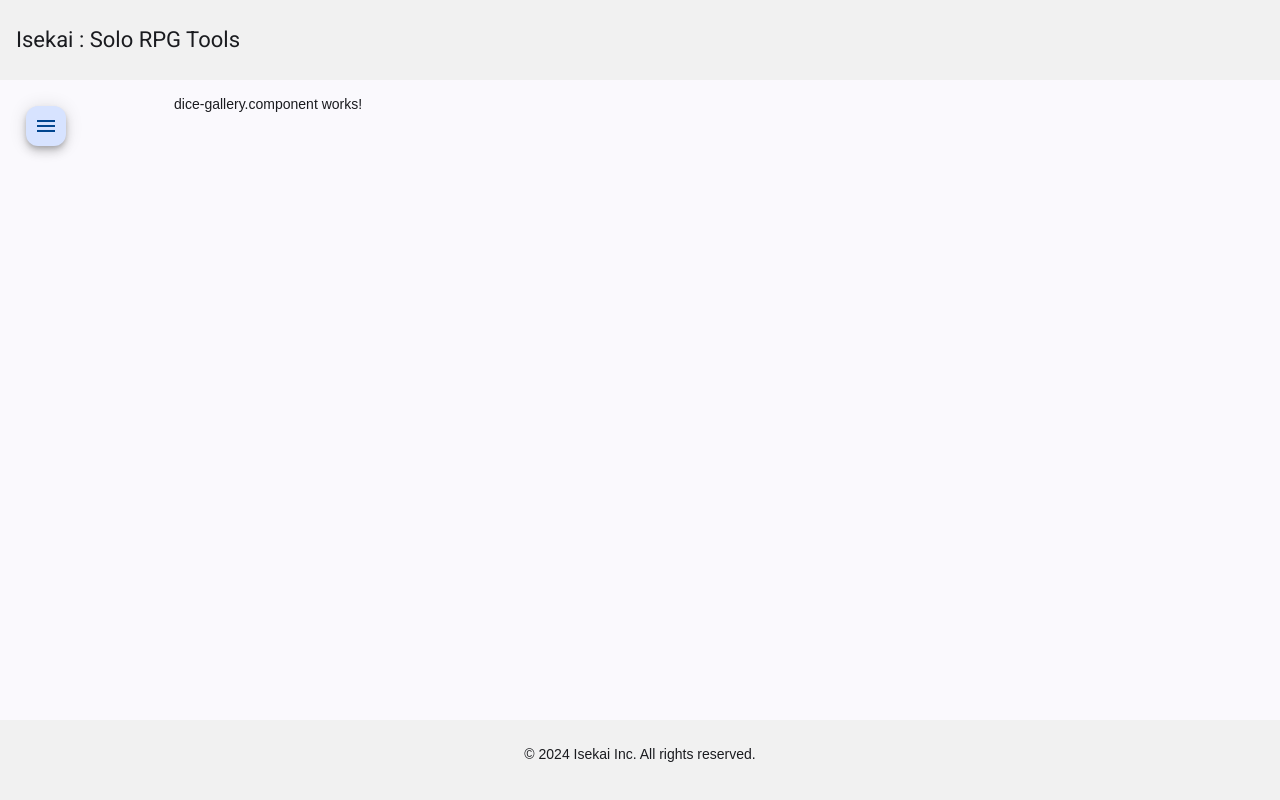
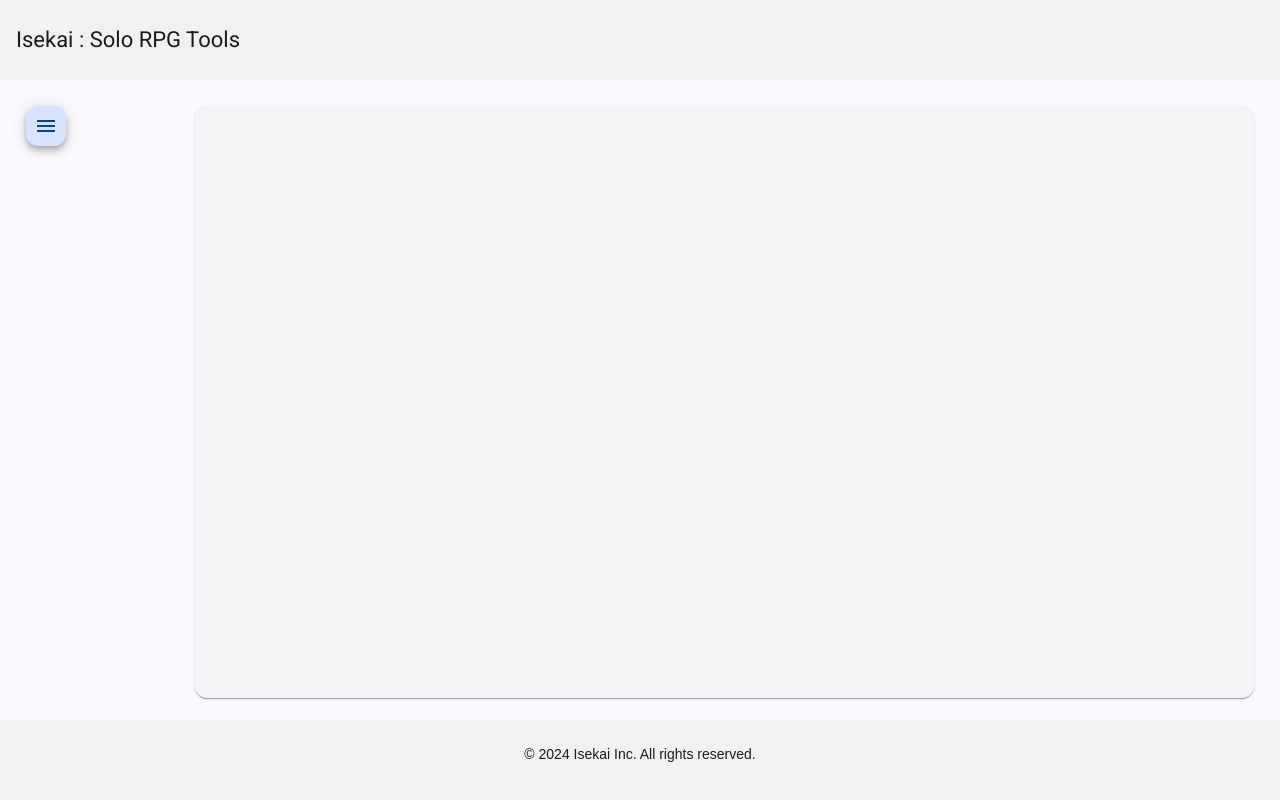
Before and after one commit to goblincraft/web-client, an Angular app: page /dice-dashboard in a window 1280 px wide. Shown: the top 800 px of the page. Built offline with nearby package versions, Linux system fonts and the light colour scheme.

Commit message:
feat / create dice gallery component

```diff
--- a/src/app/app.css
+++ b/src/app/app.css
@@ -10,6 +10,7 @@
 }
 
 .route-outlet {
+    padding: 2%;
     width: 90%;
 }
 
--- a/src/app/pages/dice-dashboard/features/dice-gallery/dice-gallery.component.css
+++ b/src/app/pages/dice-dashboard/features/dice-gallery/dice-gallery.component.css
@@ -0,0 +1,3 @@
+.gallery-content {
+    min-height: 70vh;
+}
--- a/src/app/pages/dice-dashboard/features/dice-gallery/dice-gallery.component.html
+++ b/src/app/pages/dice-dashboard/features/dice-gallery/dice-gallery.component.html
@@ -1 +1,8 @@
-<p>dice-gallery.component works!</p>
+<mat-card>
+    <mat-card-header>
+
+    </mat-card-header>
+    <mat-card-content class="gallery-content">
+
+    </mat-card-content>
+</mat-card>
--- a/src/app/pages/dice-dashboard/features/dice-gallery/dice-gallery.component.ts
+++ b/src/app/pages/dice-dashboard/features/dice-gallery/dice-gallery.component.ts
@@ -1,8 +1,11 @@
 import { Component } from '@angular/core';
+import { MatCardModule } from '@angular/material/card';
 
 @Component({
   selector: 'app-dice-gallery',
-  imports: [],
+  imports: [
+    MatCardModule
+  ],
   templateUrl: './dice-gallery.component.html',
   styleUrl: './dice-gallery.component.css',
 })
```
